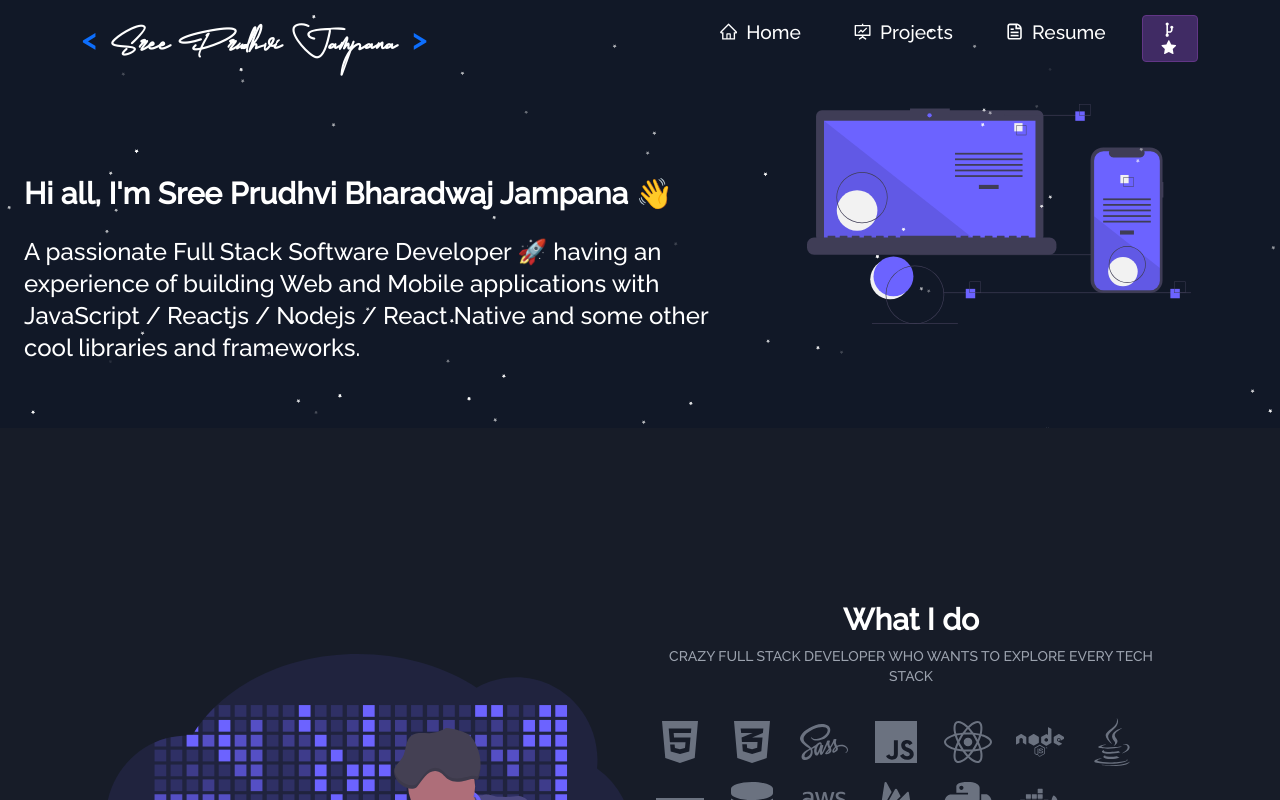
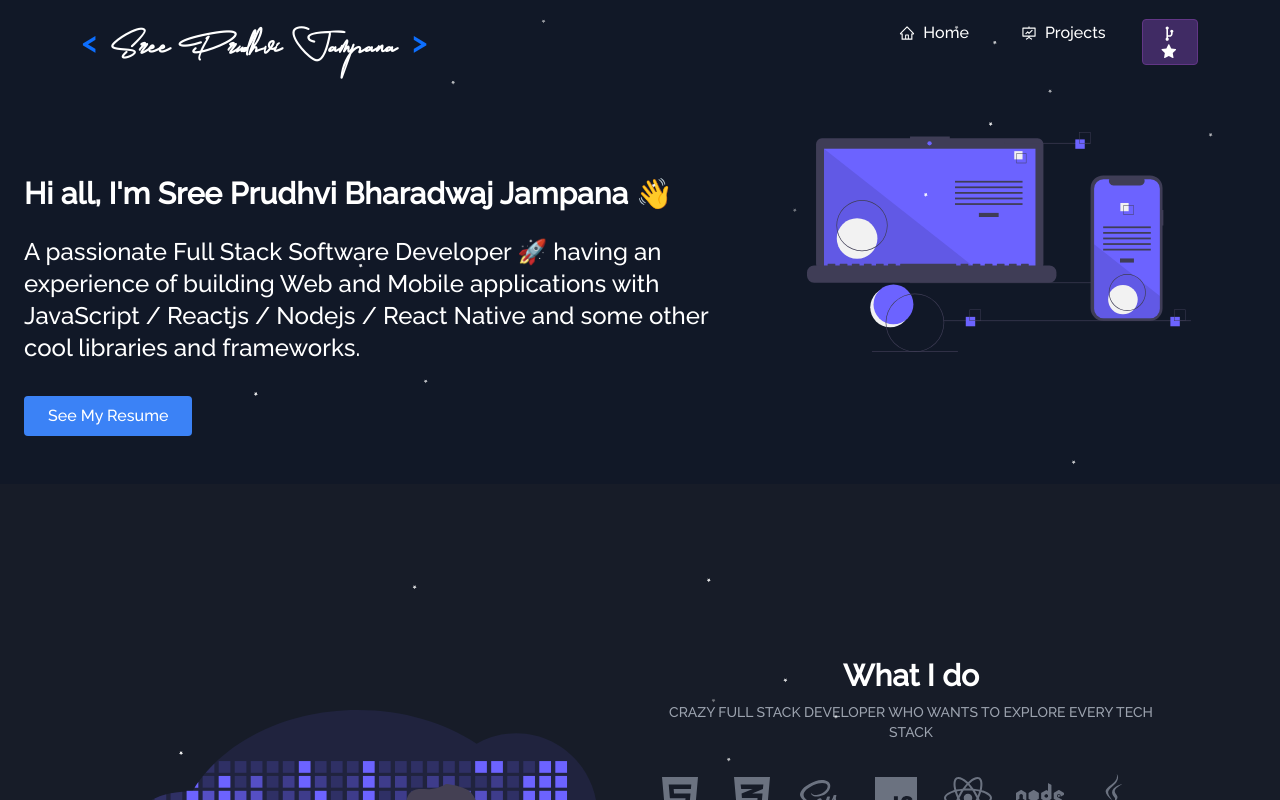
Before and after one commit to prudhvij15/portfolio, a React (Create React App) app: page / in a window 1280 px wide. Shown: the top 800 px of the page. Built offline with nearby package versions, Linux system fonts and the light colour scheme.

Commit message:
fixed navbar

```diff
--- a/src/App.js
+++ b/src/App.js
@@ -33,7 +33,6 @@ function App() {
       <Preloader load={load} />
       <div className="App" id={load ? "no-scroll" : "scroll"}>
         <Navbar />
-
         <ScrollToTop />
         <Routes>
           <Route path="/" element={<Home />} />
--- a/src/components/About/About.js
+++ b/src/components/About/About.js
@@ -1,16 +1,12 @@
 import React from "react";
 import { Container, Row, Col } from "react-bootstrap";
-import Particle from "../Particle";
 import Github from "./Github";
 import Techstack from "./Techstack";
-import Aboutcard from "./AboutCard";
-import laptopImg from "../../Assets/about.png";
 import Toolstack from "./Toolstack";
 
 function About() {
   return (
     <Container fluid className="about-section">
-      <Particle />
       <Container>
         <Techstack />
 
--- a/src/components/Home/Home.js
+++ b/src/components/Home/Home.js
@@ -1,18 +1,25 @@
-import React from "react";
+import React, { useState } from "react";
 import homeLogo from "../../Assets/home-main.svg";
 import Particle from "../Particle";
-import Home2 from "./Home2";
 import ReactGA from "react-ga4";
 import About from "../About/About";
 
 ReactGA.initialize("G-ZQSHP502GJ");
 
-function Home() {
+const Home = () => {
   const Name = "Sree Prudhvi Bharadwaj Jampana";
+  const [showResume, setShowResume] = useState(false);
+
+  const handleOverlayClick = (e) => {
+    if (e.target.id === "overlay") {
+      setShowResume(false);
+    }
+  };
+
   return (
+    <>
       <section className="overflow-x-hidden">
         <div className="w-full h-full bg-gray-900" id="home">
-        <Particle />
           <div className="max-w-7xl mx-auto px-4 sm:px-6 lg:px-8 py-12">
             <div className="flex flex-col md:flex-row items-center">
               <div className="md:w-7/12 mt-32">
@@ -26,6 +33,14 @@ function Home() {
                     JavaScript / Reactjs / Nodejs / React Native and some other
                     cool libraries and frameworks.
                   </p>
+                </div>
+                <div className="text-left mt-8">
+                  <button
+                    className="bg-blue-500 text-white px-4 py-2 rounded hover:bg-blue-600"
+                    onClick={() => setShowResume(true)}
+                  >
+                    See My Resume
+                  </button>
                 </div>
               </div>
 
@@ -41,9 +56,36 @@ function Home() {
         </div>
 
         <About />
-      {/* <Home2 /> */}
+        <Particle />
+        {showResume && ( // Conditional rendering of iframe
+          <div
+            id="overlay"
+            onClick={handleOverlayClick}
+            style={{
+              position: "fixed",
+              top: 0,
+              left: 0,
+              width: "100%",
+              height: "100%",
+              backgroundColor: "rgba(0, 0, 0, 0.8)",
+              display: "flex",
+              justifyContent: "center",
+              alignItems: "center",
+              zIndex: 1050, // Ensure the iframe is above other elements
+            }}
+          >
+            <div style={{ position: "relative", width: "80%", height: "100%" }}>
+              <iframe
+                src="https://my-personal-resume01.s3.us-east-2.amazonaws.com/FullStack.pdf"
+                style={{ width: "100%", height: "100%", border: "none" }}
+                title="Resume"
+              />
+            </div>
+          </div>
+        )}
       </section>
+    </>
   );
-}
+};
 
 export default Home;
--- a/src/components/Home/Home2.js
+++ b/src/components/Home/Home2.js
@@ -1,68 +1,68 @@
-import React from "react";
-import { Container, Row, Col } from "react-bootstrap";
-import myImg from "../../Assets/avatar.svg";
-import Tilt from "react-parallax-tilt";
-import {
-  AiFillGithub,
-  AiOutlineTwitter,
-  AiFillInstagram,
-  AiFillMail,
-} from "react-icons/ai";
-import { FaLinkedinIn } from "react-icons/fa";
+// import React from "react";
+// import { Container, Row, Col } from "react-bootstrap";
+// import myImg from "../../Assets/avatar.svg";
+// import Tilt from "react-parallax-tilt";
+// import {
+//   AiFillGithub,
+//   AiOutlineTwitter,
+//   AiFillInstagram,
+//   AiFillMail,
+// } from "react-icons/ai";
+// import { FaLinkedinIn } from "react-icons/fa";
 
-function Home2() {
-  return (
-    <Container fluid className="home-about-section" id="about">
-      <Container>
-        <Row>
-          <Col md={8} className="home-about-description">
-            <h1 style={{ fontSize: "2.6em" }}>
-              LET ME <span className="purple"> INTRODUCE </span> MYSELF
-            </h1>
-            <p className="home-about-body">
-              I fell in love with programming and I have at least learnt
-              something, I think… 🤷‍♂️
-              <br />
-              <br />I am fluent in classics like
-              <i>
-                <b className="purple">
-                  {" "}
-                  React JS, Javascript,Java, Spring and MERN{" "}
-                </b>
-              </i>
-              <br />
-              <br />
-              My field of Interest's are building new &nbsp;
-              <i>
-                <b className="purple">Web Technologies and Products </b> and
-                also in areas related to{" "}
-                <b className="purple">Networking & Pentesting.</b>
-              </i>
-              <br />
-              <br />
-              Additionally, I possess knowledge in Linux, Network Adminstration
-              ,and various networking concepts such as the{" "}
-              <b className="purple">
-                Internet Protocol Suite (TCP/IP), OSI Model
-              </b>{" "}
-              and
-              <i>
-                <b className="purple"> tools</b>
-              </i>
-              &nbsp; like
-              <i>
-                <b className="purple"> Wireshark , nmap, Aircrack-ng</b>
-              </i>
-            </p>
-          </Col>
-          <Col md={4} className="myAvtar">
-            <Tilt>
-              <img src={myImg} className="img-fluid" alt="avatar" />
-            </Tilt>
-          </Col>
-        </Row>
-      </Container>
-    </Container>
-  );
-}
-export default Home2;
+// function Home2() {
+//   return (
+//     <Container fluid className="home-about-section" id="about">
+//       <Container>
+//         <Row>
+//           <Col md={8} className="home-about-description">
+//             <h1 style={{ fontSize: "2.6em" }}>
+//               LET ME <span className="purple"> INTRODUCE </span> MYSELF
+//             </h1>
+//             <p className="home-about-body">
+//               I fell in love with programming and I have at least learnt
+//               something, I think… 🤷‍♂️
+//               <br />
+//               <br />I am fluent in classics like
+//               <i>
+//                 <b className="purple">
+//                   {" "}
+//                   React JS, Javascript,Java, Spring and MERN{" "}
+//                 </b>
+//               </i>
+//               <br />
+//               <br />
+//               My field of Interest's are building new &nbsp;
+//               <i>
+//                 <b className="purple">Web Technologies and Products </b> and
+//                 also in areas related to{" "}
+//                 <b className="purple">Networking & Pentesting.</b>
+//               </i>
+//               <br />
+//               <br />
+//               Additionally, I possess knowledge in Linux, Network Adminstration
+//               ,and various networking concepts such as the{" "}
+//               <b className="purple">
+//                 Internet Protocol Suite (TCP/IP), OSI Model
+//               </b>{" "}
+//               and
+//               <i>
+//                 <b className="purple"> tools</b>
+//               </i>
+//               &nbsp; like
+//               <i>
+//                 <b className="purple"> Wireshark , nmap, Aircrack-ng</b>
+//               </i>
+//             </p>
+//           </Col>
+//           <Col md={4} className="myAvtar">
+//             <Tilt>
+//               <img src={myImg} className="img-fluid" alt="avatar" />
+//             </Tilt>
+//           </Col>
+//         </Row>
+//       </Container>
+//     </Container>
+//   );
+// }
+// export default Home2;
--- a/src/components/Navbar.js
+++ b/src/components/Navbar.js
@@ -2,8 +2,6 @@ import React, { useState } from "react";
 import Navbar from "react-bootstrap/Navbar";
 import Nav from "react-bootstrap/Nav";
 import Container from "react-bootstrap/Container";
-import ReactGA from "react-ga4";
-import Button from "react-bootstrap/Button";
 import { Link } from "react-router-dom";
 import { CgGitFork } from "react-icons/cg";
 import {
@@ -11,12 +9,12 @@ import {
   AiOutlineHome,
   AiOutlineFundProjectionScreen,
 } from "react-icons/ai";
-import { CgFileDocument } from "react-icons/cg";
+import { Button } from "react-bootstrap";
 
-function NavBar() {
+const NavBar = ({ iframeOpen }) => {
   const [expand, updateExpanded] = useState(false);
   const [navColour, updateNavbar] = useState(false);
-  const [showResume, setShowResume] = useState(false); // State to manage iframe visibility
+  const [navbarClass, updateNavbarClass] = useState("navbar");
 
   function scrollHandler() {
     if (window.scrollY >= 20) {
@@ -28,29 +26,17 @@ function NavBar() {
 
   window.addEventListener("scroll", scrollHandler);
 
-  const handleResumeClick = () => {
-    ReactGA.event({
-      action: "resume_view",
-      category: "Resume",
-      label: "Viewed",
-    });
-    setShowResume(true); // Show iframe
-  };
-
-  const handleOverlayClick = (e) => {
-    if (e.target.id === "overlay") {
-      setShowResume(false); // Hide iframe when clicking outside
-    }
-  };
+  // Update navbar class based on iframeOpen prop
+  React.useEffect(() => {
+    updateNavbarClass(iframeOpen ? "navbar-behind-iframe" : "navbar");
+  }, [iframeOpen]);
 
   return (
-    <>
     <Navbar
       expanded={expand}
       fixed="top"
       expand="md"
-        className={navColour ? "sticky" : "navbar"}
-        style={{ display: showResume ? "none" : "flex" }} // Hide the navbar when resume is shown
+      className={`${navColour ? "sticky" : navbarClass}`}
     >
       <Container>
         <Navbar.Brand href="/" className="d-flex">
@@ -64,9 +50,7 @@ function NavBar() {
         </Navbar.Brand>
         <Navbar.Toggle
           aria-controls="responsive-navbar-nav"
-            onClick={() => {
-              updateExpanded(expand ? false : "expanded");
-            }}
+          onClick={() => updateExpanded(expand ? false : "expanded")}
         >
           <span></span>
           <span></span>
@@ -86,15 +70,6 @@ function NavBar() {
               to="/project"
               onClick={() => updateExpanded(false)}
             />
-              <NavItemWithIcon
-                icon={<CgFileDocument />}
-                text="Resume"
-                to="#"
-                onClick={() => {
-                  updateExpanded(false);
-                  handleResumeClick();
-                }}
-              />
             <Nav.Item className="fork-btn">
               <Button
                 href="https://github.com/prudhvij15"
@@ -109,37 +84,9 @@ function NavBar() {
         </Navbar.Collapse>
       </Container>
     </Navbar>
-      {showResume && ( // Conditional rendering of iframe
-        <div
-          id="overlay"
-          onClick={handleOverlayClick}
-          style={{
-            position: "fixed",
-            top: 0,
-            left: 0,
-            width: "100%",
-            height: "100%",
-            backgroundColor: "rgba(0, 0, 0, 0.8)",
-            display: "flex",
-            justifyContent: "center",
-            alignItems: "center",
-            zIndex: 1, // Ensure the iframe is above other elements
-          }}
-        >
-          <div style={{ position: "relative", width: "80%", height: "100%" }}>
-            <iframe
-              src="https://my-personal-resume01.s3.us-east-2.amazonaws.com/FullStack.pdf"
-              style={{ width: "100%", height: "100%", border: "none" }}
-              title="Resume"
-            />
-          </div>
-        </div>
-      )}
-    </>
   );
-}
+};
 
-// Custom NavItem component to render an icon and text together
 const NavItemWithIcon = ({ icon, text, to, onClick }) => {
   return (
     <Nav.Item>
--- a/src/components/Particle.js
+++ b/src/components/Particle.js
@@ -5,10 +5,11 @@ function Particle() {
   return (
     <Particles
       id="tsparticles"
+      style={{ position: "absolute", top: 0, left: 0, zIndex: -1 }}
       params={{
         particles: {
           number: {
-            value: 160,
+            value: 30,
             density: {
               enable: true,
               value_area: 1500,
--- a/src/components/Projects/ProjectCards.js
+++ b/src/components/Projects/ProjectCards.js
@@ -1,3 +1,51 @@
+// import React from "react";
+// import Card from "react-bootstrap/Card";
+// import Button from "react-bootstrap/Button";
+// import { CgWebsite } from "react-icons/cg";
+// import { BsGithub } from "react-icons/bs";
+
+// function ProjectCards(props) {
+//   return (
+//     <Card className="project-card-view">
+//       <Card.Img variant="top" src={props.imgPath} alt="card-img" />
+//       <Card.Body>
+//         <Card.Title>{props.title}</Card.Title>
+//         <Card.Text style={{ textAlign: "justify" }}>
+//           {props.description}
+//         </Card.Text>
+//         <div className="flex flex-wrap justify-center gap-2  ">
+//           <Button
+//             variant="primary"
+//             href={props.ghLink}
+//             target="_blank"
+//             className="flex items-center py-2 px-4 bg-blue-500 hover:bg-blue-600 text-white rounded-lg"
+//           >
+//             <div style={{ display: "flex", flexDirection: "row" }}>
+//               <BsGithub className="mr-2" />
+//               {props.isBlog ? "Blog" : "GitHub"}
+//             </div>
+//           </Button>
+//           {props.demoLink && (
+//             <Button
+//               variant="primary"
+//               href={props.demoLink}
+//               target="_blank"
+//               className="flex items-center py-2 px-4 bg-blue-500 hover:bg-blue-600 text-white rounded-lg"
+//             >
+//               <div style={{ display: "flex", flexDirection: "row" }}>
+//                 <CgWebsite className="mr-2" />
+//                 {"Demo"}
+//               </div>
+//             </Button>
+//           )}
+//         </div>
+//       </Card.Body>
+//     </Card>
+//   );
+// }
+
+// export default ProjectCards;
+
 import React from "react";
 import Card from "react-bootstrap/Card";
 import Button from "react-bootstrap/Button";
@@ -6,14 +54,14 @@ import { BsGithub } from "react-icons/bs";
 
 function ProjectCards(props) {
   return (
-    <Card className="project-card-view">
+    <Card className="project-card-view flex flex-col h-full">
       <Card.Img variant="top" src={props.imgPath} alt="card-img" />
-      <Card.Body>
+      <Card.Body className="flex flex-col flex-grow">
         <Card.Title>{props.title}</Card.Title>
-        <Card.Text style={{ textAlign: "justify" }}>
+        <Card.Text className="flex-grow" style={{ textAlign: "justify" }}>
           {props.description}
         </Card.Text>
-        <div className="flex flex-wrap justify-center gap-2 ">
+        <div className="flex justify-center gap-2 mt-auto">
           <Button
             variant="primary"
             href={props.ghLink}
@@ -25,10 +73,10 @@ function ProjectCards(props) {
               {props.isBlog ? "Blog" : "GitHub"}
             </div>
           </Button>
-          {!props.isBlog && props.demoLink && (
+          {props.demoLink && (
             <Button
               variant="primary"
-              href={props.ghLink}
+              href={props.demoLink}
               target="_blank"
               className="flex items-center py-2 px-4 bg-blue-500 hover:bg-blue-600 text-white rounded-lg"
             >
--- a/src/components/Projects/Projects.js
+++ b/src/components/Projects/Projects.js
@@ -7,7 +7,7 @@ import cinelist from "../../Assets/Projects/cinelist.png";
 import imgtxt from "../../Assets/Projects/imgtext.png";
 import bitsOfCode from "../../Assets/Projects/blog.png";
 import git from "../../Assets/Projects/git.png";
-import File from "../../Assets/Projects/FileHandler.png";
+import File from "../../Assets/Projects/image.png";
 function Projects() {
   return (
     <Container fluid className="project-section">
@@ -35,7 +35,7 @@ function Projects() {
               imgPath={File}
               isBlog={false}
               title="File Uploading App with S3 Integration"
-              description="This application streamlines the process of file uploading by seamlessly integrating with Amazon S3 and CloudFront. Users can securely upload files, which are then efficiently distributed globally through CloudFront's content delivery network."
+              description="This application streamlines the process of file uploading by seamlessly integrating with Amazon S3 and CloudFront. Users can securely upload files, which are then efficiently distributed globally through CloudFront's content delivery network. Additionally, the application is capable of generating thumbnails for uploaded images, enhancing the user experience by providing quick previews."
               ghLink="https://github.com/prudhvij15/file-sharing"
               // demoLink="https://blogs.soumya-jit.tech/"
             />
--- a/src/style.css
+++ b/src/style.css
@@ -84,14 +84,30 @@ button:focus {
   backdrop-filter: blur(15px) !important;
 }
 
-.navbar {
+/* .navbar {
   position: fixed !important;
   transition: all 0.3s ease-out 0s !important;
   padding: 0.3rem 2rem !important;
   font-size: 1.2rem !important;
-}
+
+} */
 .navbar a {
   text-decoration: none;
+}
+
+/* Add this to your CSS file */
+.navbar {
+  z-index: 1030; /* Default z-index for Bootstrap navbar */
+  transition: z-index 0.3s;
+}
+
+.navbar-behind-modal {
+  z-index: 40; /* Lower z-index to place it behind the modal */
+}
+
+/* Ensure the modal has a higher z-index */
+.modal {
+  z-index: 1050; /* Ensure the modal has a higher z-index than the navbar */
 }
 
 .logo {
```
Also changed, not shown: src/Assets/Projects/FileHandler.png (deleted). Lines whose indentation alone changed are shown as unchanged.
